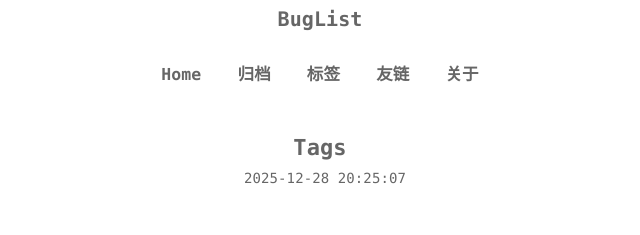
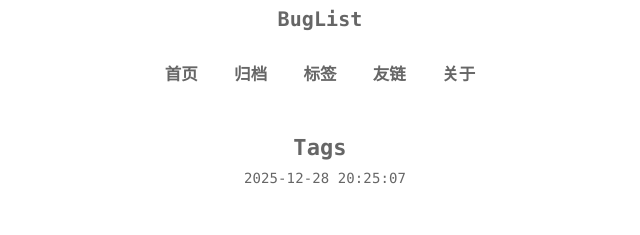
Before and after one commit to X-2018/0day.github.io, a plain HTML site: page tags/index.html in a window 1280 px wide. Shown: the part 155-390 px from the top of the page, 320-960 px from the left. Drawn offline with nearby package versions, Linux system fonts and the light colour scheme; some icons are missing; a small style sheet from the web is missing.

Commit message:
Site updated: 2025-12-29 20:56:32

```diff
--- a/tags/index.html
+++ b/tags/index.html
@@ -79,7 +79,7 @@
     <ul>
 
         <li class="nav-item" data-path="/">
-          <a href="/">Home</a>
+          <a href="/">首页</a>
         </li>
 
         <li class="nav-item" data-path="/archives/">
```
Also changed, not shown: 2025/12/29/测试/index.html (+1 -1 lines), about/index.html (+1 -1 lines), archives/2025/12/index.html (+1 -1 lines), archives/2025/index.html (+1 -1 lines), archives/index.html (+1 -1 lines), categories/index.html (+1 -1 lines), index.html (+1 -1 lines), tags/数据通信/index.html (+1 -1 lines).
